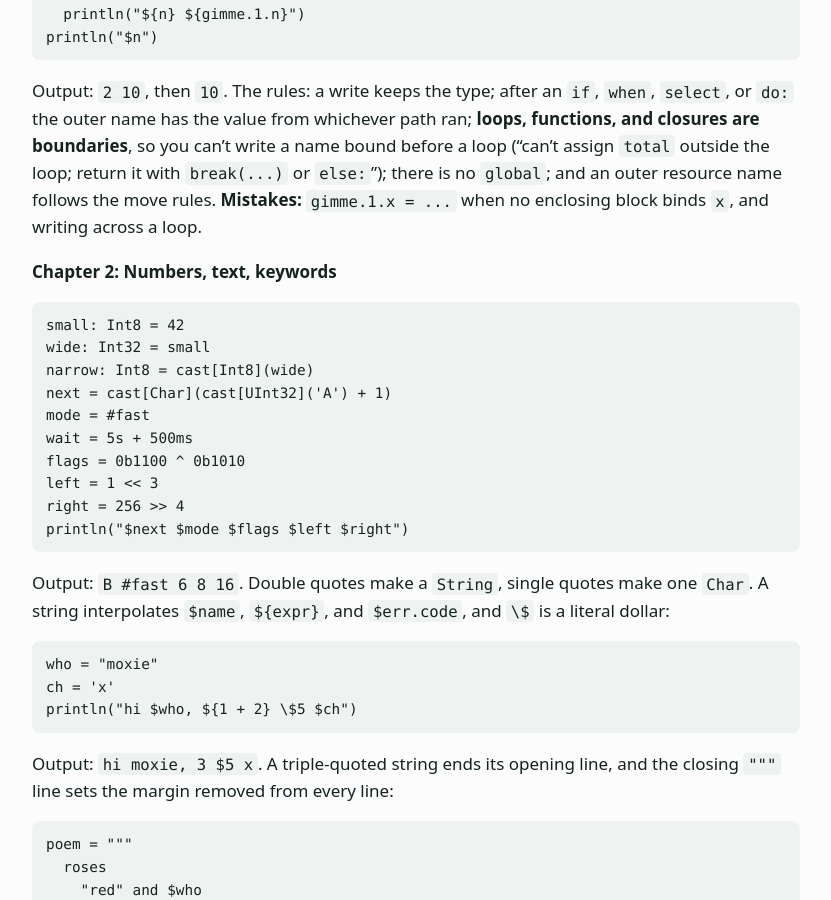
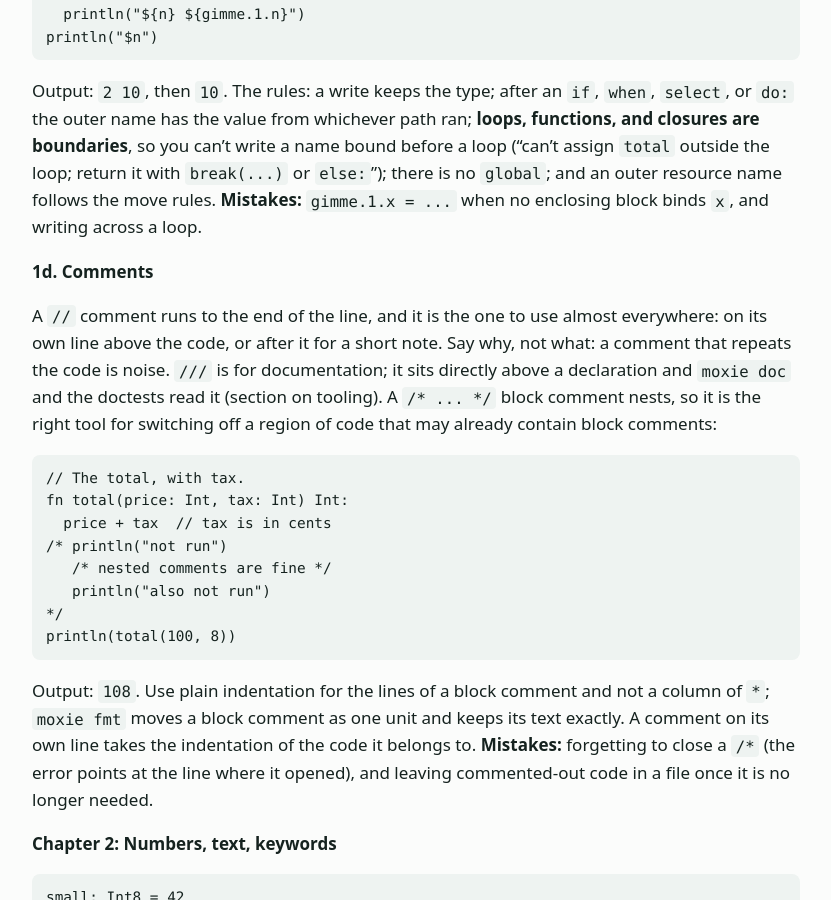
Before and after one commit to slconverse1/moxie, a Jekyll site: the page built from docs/guide.md, in a window 1280 px wide and 900 px high, scrolled down 4953 px. Shown: the whole window, without its empty margins (224-1055 px from the left). Built offline with Jekyll 4.4.1, drawn with Linux system fonts in a browser that asks for light colours.

Commit message:
Guide 1d Comments and the comment house style in the Spec
Co-Authored-By: Claude Sonnet 5.5 <noreply@anthropic.com>
Claude-Session: https://claude.ai/code/session_01XCzUchPRZuBnrDtgjNTTye

````diff
--- a/docs/guide.md
+++ b/docs/guide.md
@@ -200,6 +200,23 @@ println("$n")
 ```
 
 Output: `2 10`, then `10`. The rules: a write keeps the type; after an `if`, `when`, `select`, or `do:` the outer name has the value from whichever path ran; **loops, functions, and closures are boundaries**, so you can't write a name bound before a loop ("can't assign `total` outside the loop; return it with `break(...)` or `else:`"); there is no `global`; and an outer resource name follows the move rules. **Mistakes:** `gimme.1.x = ...` when no enclosing block binds `x`, and writing across a loop.
+
+**1d. Comments**
+
+A `//` comment runs to the end of the line, and it is the one to use almost everywhere: on its own line above the code, or after it for a short note. Say why, not what: a comment that repeats the code is noise. `///` is for documentation; it sits directly above a declaration and `moxie doc` and the doctests read it (section on tooling). A `/* ... */` block comment nests, so it is the right tool for switching off a region of code that may already contain block comments:
+
+```
+// The total, with tax.
+fn total(price: Int, tax: Int) Int:
+  price + tax  // tax is in cents
+/* println("not run")
+   /* nested comments are fine */
+   println("also not run")
+*/
+println(total(100, 8))
+```
+
+Output: `108`. Use plain indentation for the lines of a block comment and not a column of `*`; `moxie fmt` moves a block comment as one unit and keeps its text exactly. A comment on its own line takes the indentation of the code it belongs to. **Mistakes:** forgetting to close a `/*` (the error points at the line where it opened), and leaving commented-out code in a file once it is no longer needed.
 
 **Chapter 2: Numbers, text, keywords**
 
````
Also changed, not shown: docs/gc/guide.md (+17 -0 lines), docs/gc/spec.md (+1 -1 lines), docs/spec.md (+1 -1 lines), tests/gc_guide_corpus.json (+1 -1 lines), tests/guide_corpus.json (+1 -1 lines).
